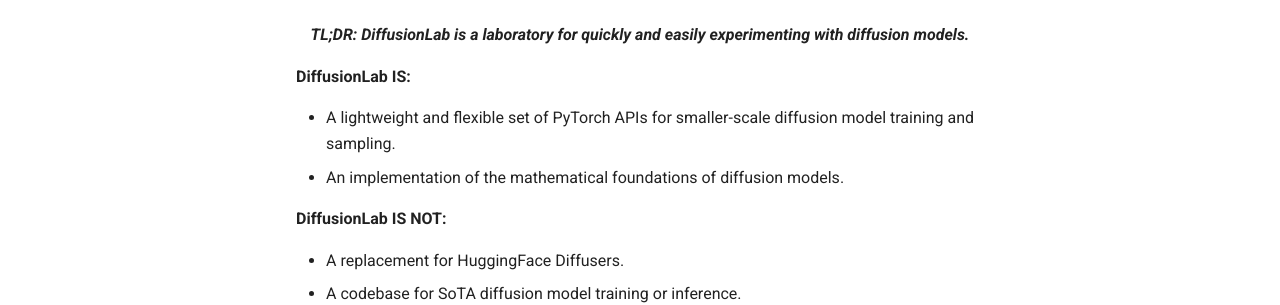
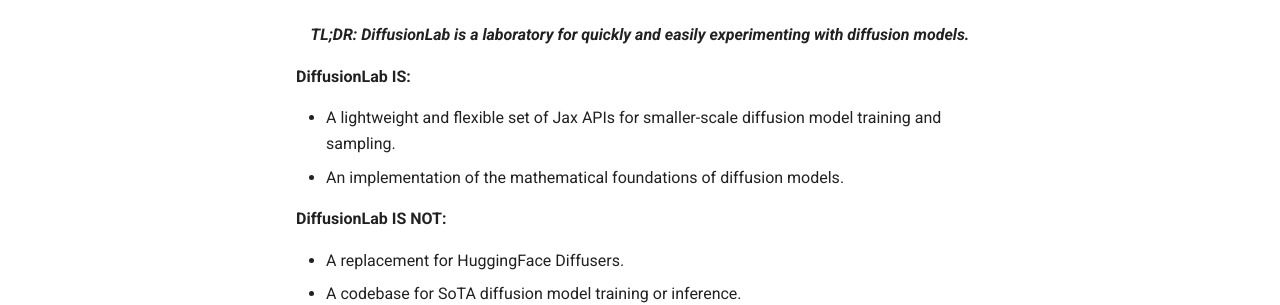
Before and after one commit to DruvPai/DiffusionLab, an MkDocs documentation site: the page built from docs/index.md, in a window 1280 px wide and 900 px high. Shown: the part 451-756 px from the top of the window. Built offline with MkDocs 1.6.1 and Material for MkDocs 9.7.7, drawn with Linux system fonts in a browser that asks for light colours.

Commit message:
jax instead of pytorch

```diff
--- a/docs/index.md
+++ b/docs/index.md
@@ -19,7 +19,7 @@
 <div>
   <p><strong>DiffusionLab IS:</strong></p>
   <ul>
-    <li>A lightweight and flexible set of PyTorch APIs for smaller-scale diffusion model training and sampling.</li>
+    <li>A lightweight and flexible set of Jax APIs for smaller-scale diffusion model training and sampling.</li>
     <li>An implementation of the mathematical foundations of diffusion models.</li>
   </ul>
 
```
Also changed, not shown: README.md (+1 -1 lines).
